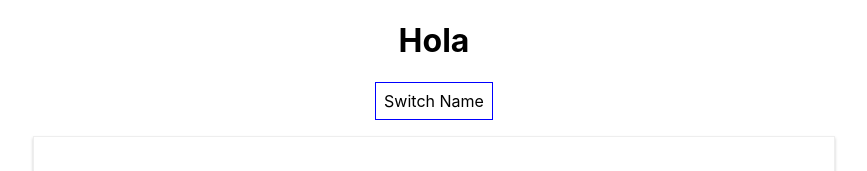
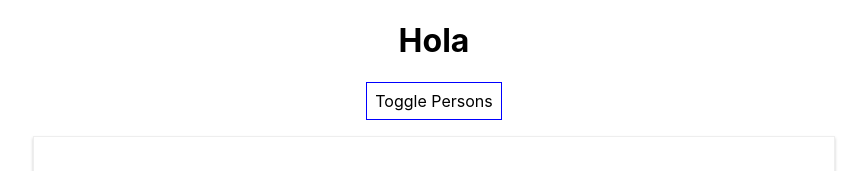
Before and after one commit to jsmr95/ReactComienzo, a React (Create React App) app: page / in a window 1280 px wide. Shown: the top 171 px of the page, without its empty margins (206-1073 px from the left). Built offline with nearby package versions, Linux system fonts and the light colour scheme.

Commit message:
Toggle Persons, muestro u oculto según una variable bool

```diff
--- a/src/App.js
+++ b/src/App.js
@@ -11,6 +11,7 @@ const App = props => {
       { name: 'Jose', age: 23 },
       { name: 'Thomas', age: 18 }
     ],
+    showPersons: true,
   });
 
   const switchNameHandler = (nombre) => {
@@ -31,9 +32,22 @@ const App = props => {
         { name: 'Max', age: 28 },
         { name: event.target.value, age: 23 },
         { name: 'THOMAS', age: 18 }
-      ]
+      ],
+      showPersons: true,
     });
   }
+
+   const togglePersonsHandler = () => {
+    const doesShow = personsState.showPersons;
+
+    setPersonsState({
+      persons: [
+        { name: 'Max', age: 28 },
+        { name: 'Jose', age: 23 },
+        { name: 'Thomas', age: 18 }
+      ],
+    showPersons: !doesShow});
+  };
 
   const style = {
     backgroundColor: 'white',
@@ -46,17 +60,17 @@ const App = props => {
   return (
     <div className="App">
       <h1>Hola</h1>
-      <button onClick={(e) => {
-        console.log(e);
-        switchNameHandler('Paco pacomé');
-      }}
+      <button onClick={togglePersonsHandler}
       style={style}
       >
-        Switch Name
+        Toggle Persons
       </button>
+      { personsState.showPersons === true ?
+          <div>
           <Person
             click={switchNameHandler.bind(this, 'pepasdf')}
             name={personsState.persons[0].name}
+            changed={switchChangedHandler}
             age={personsState.persons[0].age} />
           <Person
             changed={switchChangedHandler}
@@ -66,7 +80,10 @@ const App = props => {
           <Person
             click={switchNameHandler.bind(this, 'pepasdf')}
             name={personsState.persons[2].name}
+            changed={switchChangedHandler}
             age={personsState.persons[2].age} />
+        </div> : null
+      }
     </div>
   );
     /*var h1 = React.createElement('h1', null, 'Hola soy React!!')
```
Lines whose indentation alone changed are shown as unchanged.
